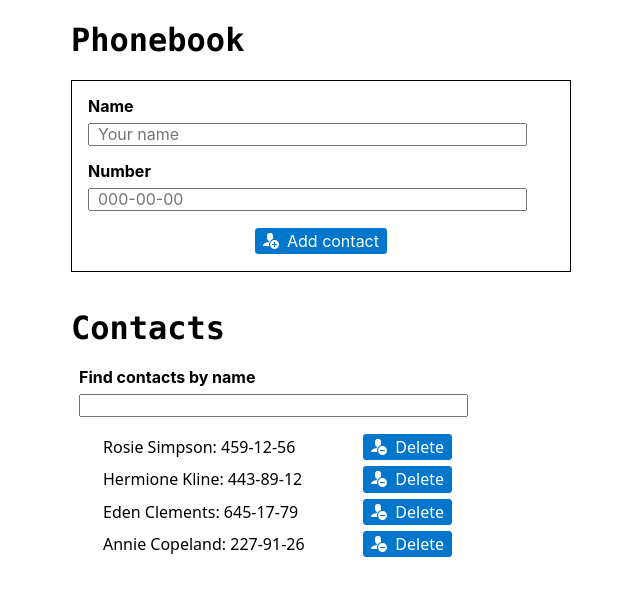
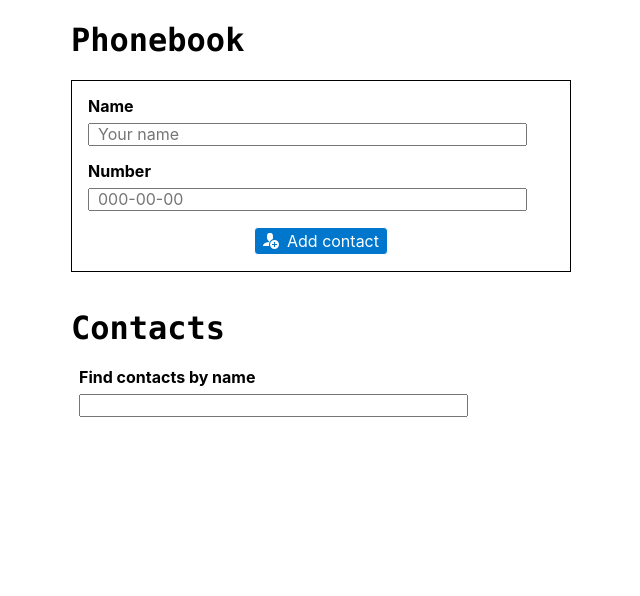
Before and after one commit to svmoskalyov/rhw-03-phonebook, a React (Create React App) app: page / in a window 1280 px wide. Shown: the top 596 px of the page, without its empty margins (319-959 px from the left). Built offline with nearby package versions, Linux system fonts and the light colour scheme.

Commit message:
mounts contacts from localStorage

```diff
--- a/src/components/App.jsx
+++ b/src/components/App.jsx
@@ -8,12 +8,7 @@
 
 export class App extends Component {
   state = {
-    contacts: [
-      { id: 'id-1', name: 'Rosie Simpson', number: '459-12-56' },
-      { id: 'id-2', name: 'Hermione Kline', number: '443-89-12' },
-      { id: 'id-3', name: 'Eden Clements', number: '645-17-79' },
-      { id: 'id-4', name: 'Annie Copeland', number: '227-91-26' },
-    ],
+    contacts: [],
     filter: '',
   };
 
@@ -61,6 +56,15 @@
     }));
   };
 
+  componentDidMount() {
+    const contact = localStorage.getItem('contacts');
+    const parsedContacts = JSON.parse(contact);
+
+    if (parsedContacts) {
+      this.setState({ contacts: parsedContacts });
+    }
+  }
+
   componentDidUpdate(prevState) {
     if (this.state.contacts !== prevState.contacts) {
       localStorage.setItem('contacts', JSON.stringify(this.state.contacts));
```
